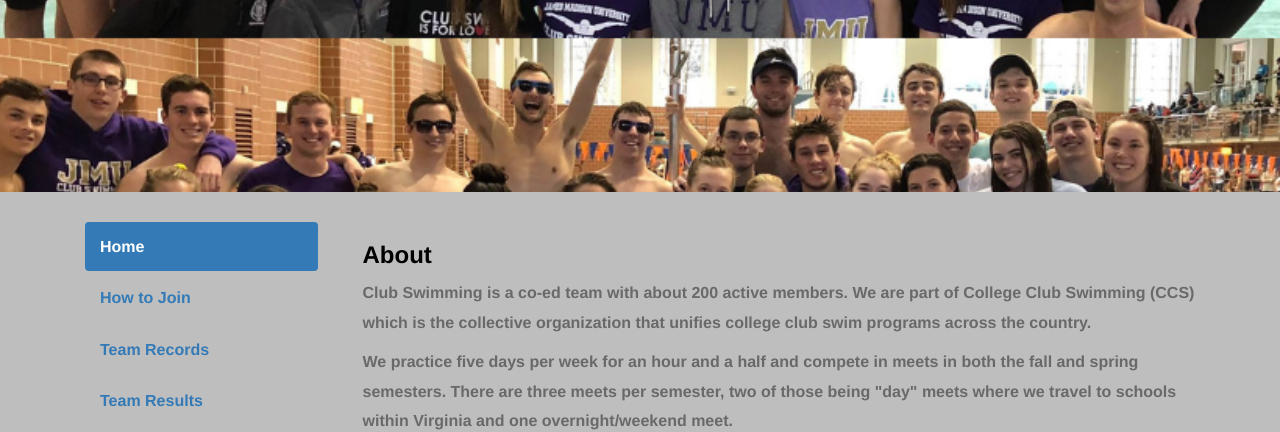
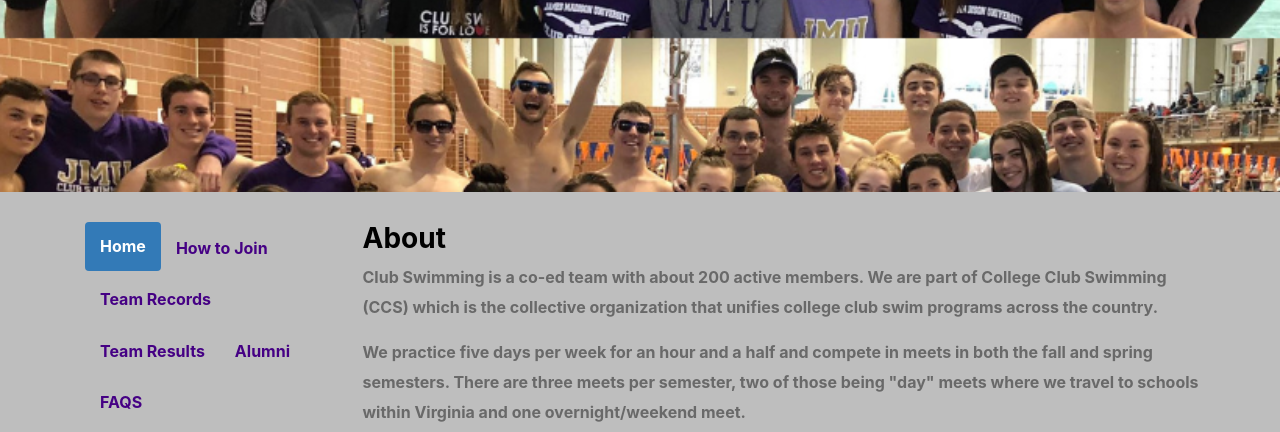
Before and after one commit to spencercarr/Milestone, a plain HTML site: page index.html in a window 1280 px wide. Shown: the part 388-820 px from the top of the page. Drawn offline with nearby package versions, Linux system fonts and the light colour scheme.

Commit message:
no comment

```diff
--- a/index.html
+++ b/index.html
@@ -6,6 +6,7 @@
     <meta http-equiv="content-type" content="text/html; charset=utf-8" />
     <link rel="stylesheet" href="https://maxcdn.bootstrapcdn.com/bootstrap/3.4.0/css/bootstrap.min.css">
     <link rel="stylesheet" href="indexCSS.css">
+    <link rel="stylesheet" href="purple.css">
     <script src="https://ajax.googleapis.com/ajax/libs/jquery/3.4.1/jquery.min.js"></script>
     <script src="https://maxcdn.bootstrapcdn.com/bootstrap/3.4.0/js/bootstrap.min.js"></script>
     <title>JMU Club Swimming</title>
```
